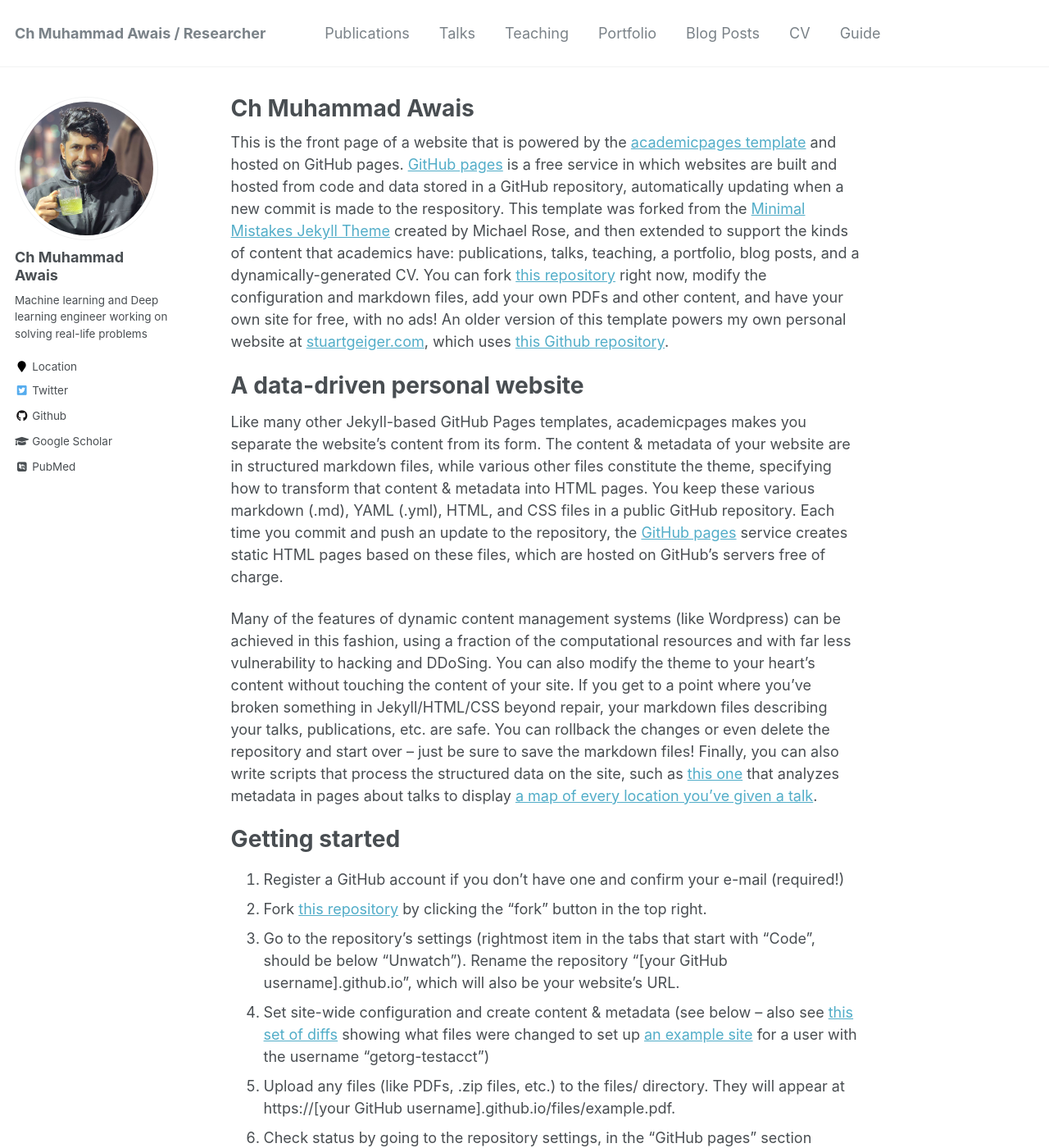
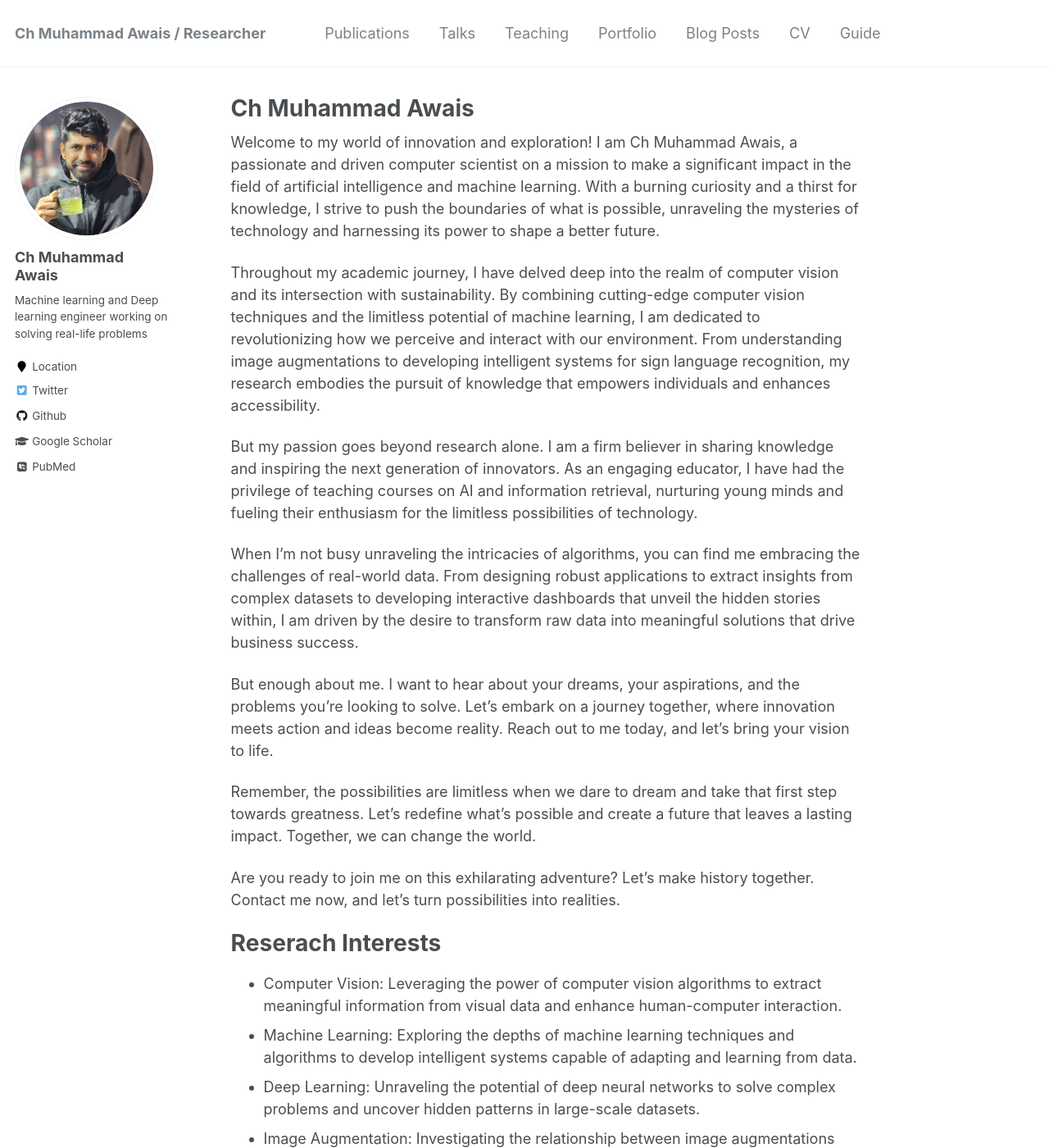
Before and after one commit to cm-awais/cm-awais.github.io, a Jekyll site: the page built from _pages/about.md, in a window 1280 px wide and 1400 px high. Shown: the whole window at 82% size. Built offline with Jekyll 4.4.1, drawn with Linux system fonts in a browser that asks for light colours; some web fonts are replaced; some of the changed text lies outside the part shown.

Commit message:
Update about.md

```diff
--- a/_pages/about.md
+++ b/_pages/about.md
@@ -7,44 +7,29 @@ redirect_from:
   - /about/
   - /about.html
 ---
+Welcome to my world of innovation and exploration! I am Ch Muhammad Awais, a passionate and driven computer scientist on a mission to make a significant impact in the field of artificial intelligence and machine learning. With a burning curiosity and a thirst for knowledge, I strive to push the boundaries of what is possible, unraveling the mysteries of technology and harnessing its power to shape a better future.
 
-This is the front page of a website that is powered by the [academicpages template](https://github.com/academicpages/academicpages.github.io) and hosted on GitHub pages. [GitHub pages](https://pages.github.com) is a free service in which websites are built and hosted from code and data stored in a GitHub repository, automatically updating when a new commit is made to the respository. This template was forked from the [Minimal Mistakes Jekyll Theme](https://mmistakes.github.io/minimal-mistakes/) created by Michael Rose, and then extended to support the kinds of content that academics have: publications, talks, teaching, a portfolio, blog posts, and a dynamically-generated CV. You can fork [this repository](https://github.com/academicpages/academicpages.github.io) right now, modify the configuration and markdown files, add your own PDFs and other content, and have your own site for free, with no ads! An older version of this template powers my own personal website at [stuartgeiger.com](http://stuartgeiger.com), which uses [this Github repository](https://github.com/staeiou/staeiou.github.io).
+Throughout my academic journey, I have delved deep into the realm of computer vision and its intersection with sustainability. By combining cutting-edge computer vision techniques and the limitless potential of machine learning, I am dedicated to revolutionizing how we perceive and interact with our environment. From understanding image augmentations to developing intelligent systems for sign language recognition, my research embodies the pursuit of knowledge that empowers individuals and enhances accessibility.
 
-A data-driven personal website
+But my passion goes beyond research alone. I am a firm believer in sharing knowledge and inspiring the next generation of innovators. As an engaging educator, I have had the privilege of teaching courses on AI and information retrieval, nurturing young minds and fueling their enthusiasm for the limitless possibilities of technology.
+
+When I'm not busy unraveling the intricacies of algorithms, you can find me embracing the challenges of real-world data. From designing robust applications to extract insights from complex datasets to developing interactive dashboards that unveil the hidden stories within, I am driven by the desire to transform raw data into meaningful solutions that drive business success.
+
+But enough about me. I want to hear about your dreams, your aspirations, and the problems you're looking to solve. Let's embark on a journey together, where innovation meets action and ideas become reality. Reach out to me today, and let's bring your vision to life.
+
+Remember, the possibilities are limitless when we dare to dream and take that first step towards greatness. Let's redefine what's possible and create a future that leaves a lasting impact. Together, we can change the world.
+
+Are you ready to join me on this exhilarating adventure? Let's make history together. Contact me now, and let's turn possibilities into realities.
+
+Reserach Interests
 ======
-Like many other Jekyll-based GitHub Pages templates, academicpages makes you separate the website's content from its form. The content & metadata of your website are in structured markdown files, while various other files constitute the theme, specifying how to transform that content & metadata into HTML pages. You keep these various markdown (.md), YAML (.yml), HTML, and CSS files in a public GitHub repository. Each time you commit and push an update to the repository, the [GitHub pages](https://pages.github.com/) service creates static HTML pages based on these files, which are hosted on GitHub's servers free of charge.
-
-Many of the features of dynamic content management systems (like Wordpress) can be achieved in this fashion, using a fraction of the computational resources and with far less vulnerability to hacking and DDoSing. You can also modify the theme to your heart's content without touching the content of your site. If you get to a point where you've broken something in Jekyll/HTML/CSS beyond repair, your markdown files describing your talks, publications, etc. are safe. You can rollback the changes or even delete the repository and start over -- just be sure to save the markdown files! Finally, you can also write scripts that process the structured data on the site, such as [this one](https://github.com/academicpages/academicpages.github.io/blob/master/talkmap.ipynb) that analyzes metadata in pages about talks to display [a map of every location you've given a talk](https://academicpages.github.io/talkmap.html).
-
-Getting started
-======
-1. Register a GitHub account if you don't have one and confirm your e-mail (required!)
-1. Fork [this repository](https://github.com/academicpages/academicpages.github.io) by clicking the "fork" button in the top right.
-1. Go to the repository's settings (rightmost item in the tabs that start with "Code", should be below "Unwatch"). Rename the repository "[your GitHub username].github.io", which will also be your website's URL.
-1. Set site-wide configuration and create content & metadata (see below -- also see [this set of diffs](http://archive.is/3TPas) showing what files were changed to set up [an example site](https://getorg-testacct.github.io) for a user with the username "getorg-testacct")
-1. Upload any files (like PDFs, .zip files, etc.) to the files/ directory. They will appear at https://[your GitHub username].github.io/files/example.pdf.
-1. Check status by going to the repository settings, in the "GitHub pages" section
-
-Site-wide configuration
-------
-The main configuration file for the site is in the base directory in [_config.yml](https://github.com/academicpages/academicpages.github.io/blob/master/_config.yml), which defines the content in the sidebars and other site-wide features. You will need to replace the default variables with ones about yourself and your site's github repository. The configuration file for the top menu is in [_data/navigation.yml](https://github.com/academicpages/academicpages.github.io/blob/master/_data/navigation.yml). For example, if you don't have a portfolio or blog posts, you can remove those items from that navigation.yml file to remove them from the header.
-
-Create content & metadata
-------
-For site content, there is one markdown file for each type of content, which are stored in directories like _publications, _talks, _posts, _teaching, or _pages. For example, each talk is a markdown file in the [_talks directory](https://github.com/academicpages/academicpages.github.io/tree/master/_talks). At the top of each markdown file is structured data in YAML about the talk, which the theme will parse to do lots of cool stuff. The same structured data about a talk is used to generate the list of talks on the [Talks page](https://academicpages.github.io/talks), each [individual page](https://academicpages.github.io/talks/2012-03-01-talk-1) for specific talks, the talks section for the [CV page](https://academicpages.github.io/cv), and the [map of places you've given a talk](https://academicpages.github.io/talkmap.html) (if you run this [python file](https://github.com/academicpages/academicpages.github.io/blob/master/talkmap.py) or [Jupyter notebook](https://github.com/academicpages/academicpages.github.io/blob/master/talkmap.ipynb), which creates the HTML for the map based on the contents of the _talks directory).
-
-**Markdown generator**
-
-I have also created [a set of Jupyter notebooks](https://github.com/academicpages/academicpages.github.io/tree/master/markdown_generator
-) that converts a CSV containing structured data about talks or presentations into individual markdown files that will be properly formatted for the academicpages template. The sample CSVs in that directory are the ones I used to create my own personal website at stuartgeiger.com. My usual workflow is that I keep a spreadsheet of my publications and talks, then run the code in these notebooks to generate the markdown files, then commit and push them to the GitHub repository.
-
-How to edit your site's GitHub repository
-------
-Many people use a git client to create files on their local computer and then push them to GitHub's servers. If you are not familiar with git, you can directly edit these configuration and markdown files directly in the github.com interface. Navigate to a file (like [this one](https://github.com/academicpages/academicpages.github.io/blob/master/_talks/2012-03-01-talk-1.md) and click the pencil icon in the top right of the content preview (to the right of the "Raw | Blame | History" buttons). You can delete a file by clicking the trashcan icon to the right of the pencil icon. You can also create new files or upload files by navigating to a directory and clicking the "Create new file" or "Upload files" buttons.
-
-Example: editing a markdown file for a talk
-![Editing a markdown file for a talk](/images/editing-talk.png)
-
-For more info
-------
-More info about configuring academicpages can be found in [the guide](https://academicpages.github.io/markdown/). The [guides for the Minimal Mistakes theme](https://mmistakes.github.io/minimal-mistakes/docs/configuration/) (which this theme was forked from) might also be helpful.
+* Computer Vision: Leveraging the power of computer vision algorithms to extract meaningful information from visual data and enhance human-computer interaction.
+* Machine Learning: Exploring the depths of machine learning techniques and algorithms to develop intelligent systems capable of adapting and learning from data.
+* Deep Learning: Unraveling the potential of deep neural networks to solve complex problems and uncover hidden patterns in large-scale datasets.
+* Image Augmentation: Investigating the relationship between image augmentations and their impact on classification tasks, striving to improve the accuracy and performance of AI tools.
+* Sustainability: Combining computer vision and machine learning to address environmental challenges and foster sustainability in areas such as energy, waste management, and agriculture.
+* Natural Language Processing: Harnessing the power of language processing algorithms to enable machines to understand and interpret human language, facilitating seamless human-computer interaction.
+* Data Analysis and Visualization: Applying advanced techniques to analyze and visualize complex datasets, uncovering valuable insights and supporting data-driven decision-making.
+* Artificial Intelligence: Exploring the frontiers of AI research, including areas such as robotics, autonomous systems, and cognitive computing, to pave the way for the future of intelligent machines.
+* Sign Language Recognition: Developing intelligent systems to recognize and interpret sign language, bridging communication gaps and promoting inclusivity.
+* Sustainable Technologies: Investigating the integration of emerging technologies, such as IoT, blockchain, and edge computing, into sustainable solutions for smart cities and industries.
```
